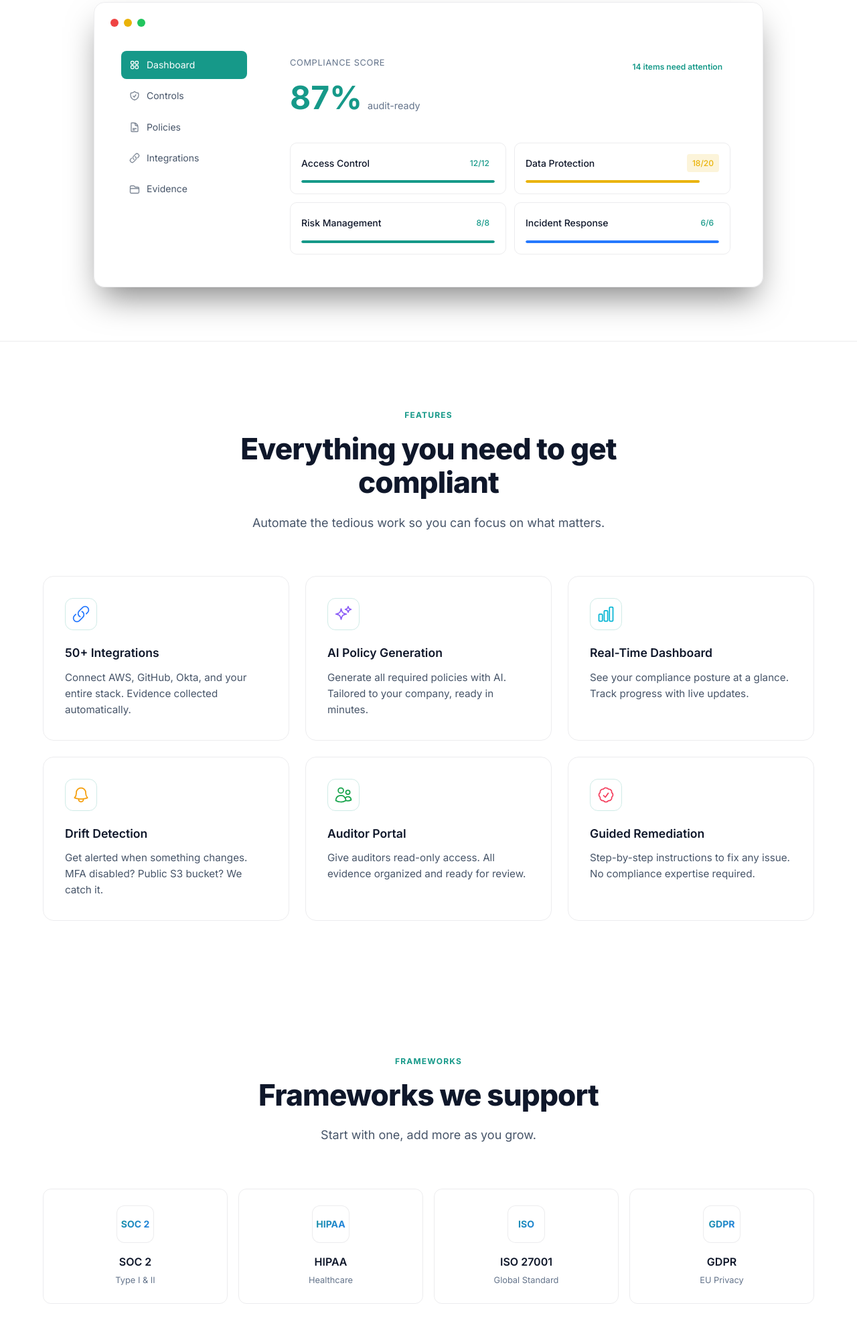
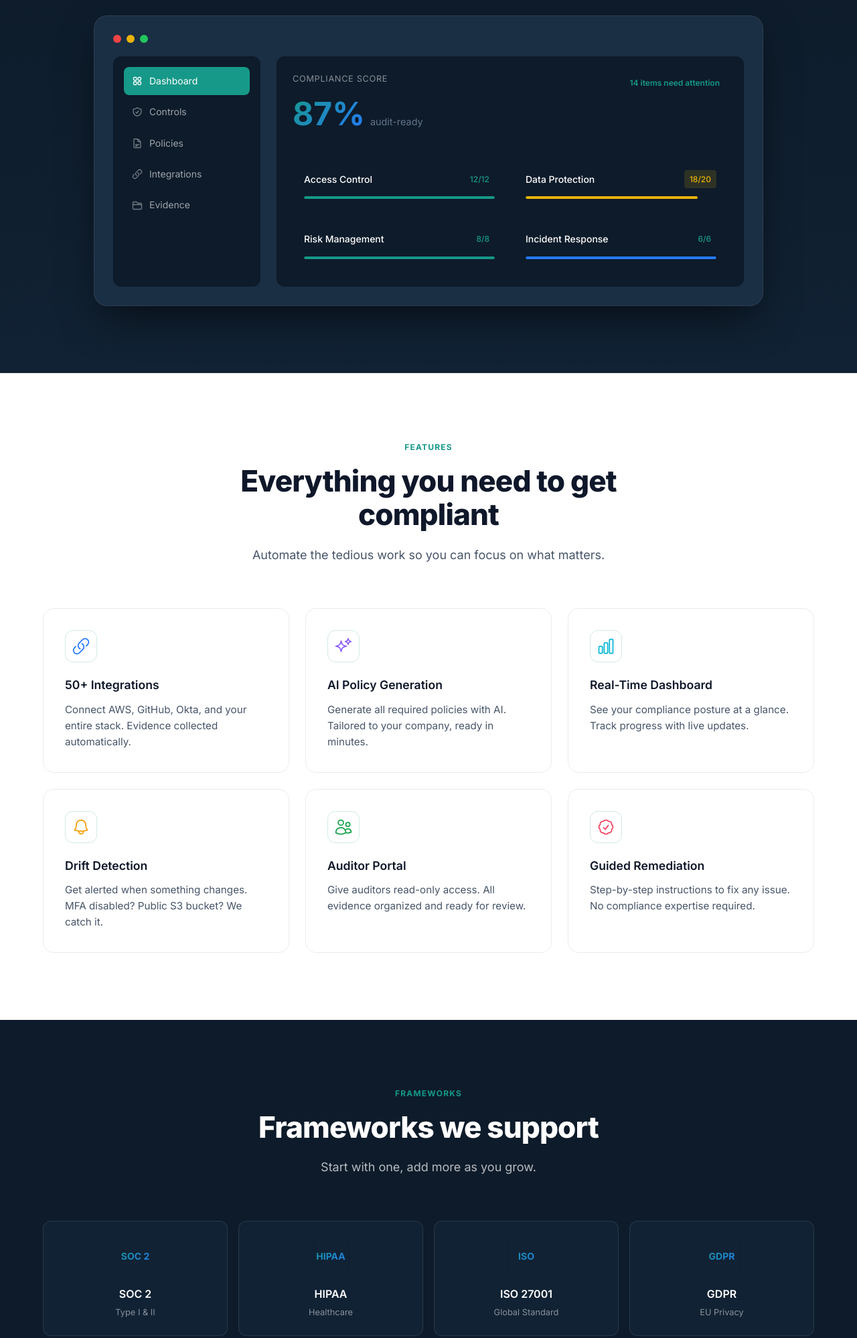
Before and after one commit to CoHoast/Kladd, a website: page index.html in a window 1280 px wide. Shown: the part 1137-3135 px from the top of the page at 67% size. Drawn offline with Linux system fonts and the light colour scheme.

Commit message:
Add dark sections for visual contrast - product, frameworks, testimonials

```diff
--- a/index.html
+++ b/index.html
@@ -157,19 +157,20 @@
             opacity: 0.7;
         }
 
-        /* Product Visual */
+        /* Product Visual - Dark Section */
         .product-visual {
-            padding: 80px 0;
+            padding: 100px 0;
+            background: linear-gradient(180deg, #0D1B2A 0%, #112234 100%);
         }
 
         .product-card {
-            background: var(--bg-secondary);
-            border: 1px solid var(--border);
-            border-radius: 16px;
-            padding: 24px;
+            background: #1A2E44;
+            border: 1px solid rgba(255, 255, 255, 0.08);
+            border-radius: 20px;
+            padding: 28px;
             max-width: 1000px;
             margin: 0 auto;
-            box-shadow: 0 25px 50px -12px rgba(0, 0, 0, 0.5);
+            box-shadow: 0 25px 60px -12px rgba(0, 0, 0, 0.6);
         }
 
         .product-header {
@@ -196,7 +197,7 @@
         }
 
         .product-sidebar {
-            background: var(--bg-primary);
+            background: #0D1B2A;
             border-radius: 12px;
             padding: 16px;
         }
@@ -208,7 +209,7 @@
             padding: 10px 12px;
             border-radius: 8px;
             font-size: 0.875rem;
-            color: var(--text-secondary);
+            color: rgba(255, 255, 255, 0.6);
             margin-bottom: 4px;
             cursor: default;
         }
@@ -229,7 +230,7 @@
         }
 
         .product-main {
-            background: var(--bg-primary);
+            background: #0D1B2A;
             border-radius: 12px;
             padding: 24px;
         }
@@ -243,7 +244,7 @@
 
         .compliance-title {
             font-size: 0.8rem;
-            color: var(--text-muted);
+            color: rgba(255, 255, 255, 0.5);
             text-transform: uppercase;
             letter-spacing: 0.05em;
             margin-bottom: 4px;
@@ -258,7 +259,9 @@
         .score-number {
             font-size: 3rem;
             font-weight: 700;
-            color: var(--success);
+            background: var(--gradient-primary);
+            -webkit-background-clip: text;
+            -webkit-text-fill-color: transparent;
         }
 
         .score-label {
@@ -427,9 +430,14 @@
             color: var(--text-muted);
         }
 
-        /* Social Proof */
+        /* Social Proof - Dark */
         .social-proof {
-            background: var(--bg-secondary);
+            background: linear-gradient(180deg, #0D1B2A 0%, #112234 100%);
+        }
+
+        .social-proof .section-header h2,
+        .social-proof .section-eyebrow {
+            color: #FFFFFF;
         }
 
         .testimonial-grid {
@@ -441,8 +449,8 @@
         }
 
         .testimonial-card {
-            background: var(--bg-primary);
-            border: 1px solid var(--border);
+            background: #1A2E44;
+            border: 1px solid rgba(255, 255, 255, 0.08);
             border-radius: 16px;
             padding: 32px;
         }
@@ -450,7 +458,7 @@
         .testimonial-quote {
             font-size: 1.05rem;
             line-height: 1.7;
-            color: var(--text-secondary);
+            color: rgba(255, 255, 255, 0.8);
             margin-bottom: 24px;
         }
 
@@ -475,11 +483,12 @@
         .testimonial-name {
             font-weight: 600;
             font-size: 0.95rem;
+            color: #FFFFFF;
         }
 
         .testimonial-title {
             font-size: 0.8rem;
-            color: var(--text-muted);
+            color: rgba(255, 255, 255, 0.5);
         }
 
         /* Responsive */
@@ -574,8 +583,8 @@
             </div>
         </section>
 
-        <!-- Product Visual -->
-        <section class="product-visual">
+        <!-- Product Visual - Dark Section -->
+        <section class="product-visual section-dark">
             <div class="container">
                 <div class="product-card">
                     <div class="product-header">
@@ -728,8 +737,8 @@
             </div>
         </section>
 
-        <!-- Frameworks -->
-        <section class="section section-alt">
+        <!-- Frameworks - Dark Section -->
+        <section class="section section-dark">
             <div class="container">
                 <div class="section-header">
                     <div class="section-eyebrow">Frameworks</div>
@@ -874,8 +883,8 @@
             </div>
         </section>
 
-        <!-- Social Proof -->
-        <section class="section social-proof">
+        <!-- Social Proof - Dark Section -->
+        <section class="section social-proof section-dark">
             <div class="container">
                 <div class="section-header">
                     <div class="section-eyebrow">Testimonials</div>
--- a/styles.css
+++ b/styles.css
@@ -292,6 +292,24 @@ nav .container {
 
 .section-dark .card p {
     color: rgba(255, 255, 255, 0.7);
+}
+
+.section-dark .framework-card {
+    background: #112234;
+    border-color: rgba(255, 255, 255, 0.1);
+}
+
+.section-dark .framework-card h3 {
+    color: #FFFFFF;
+}
+
+.section-dark .framework-card p {
+    color: rgba(255, 255, 255, 0.5);
+}
+
+.section-dark .framework-card:hover {
+    background: #1A2E44;
+    border-color: var(--primary);
 }
 
 .section-header {
```
